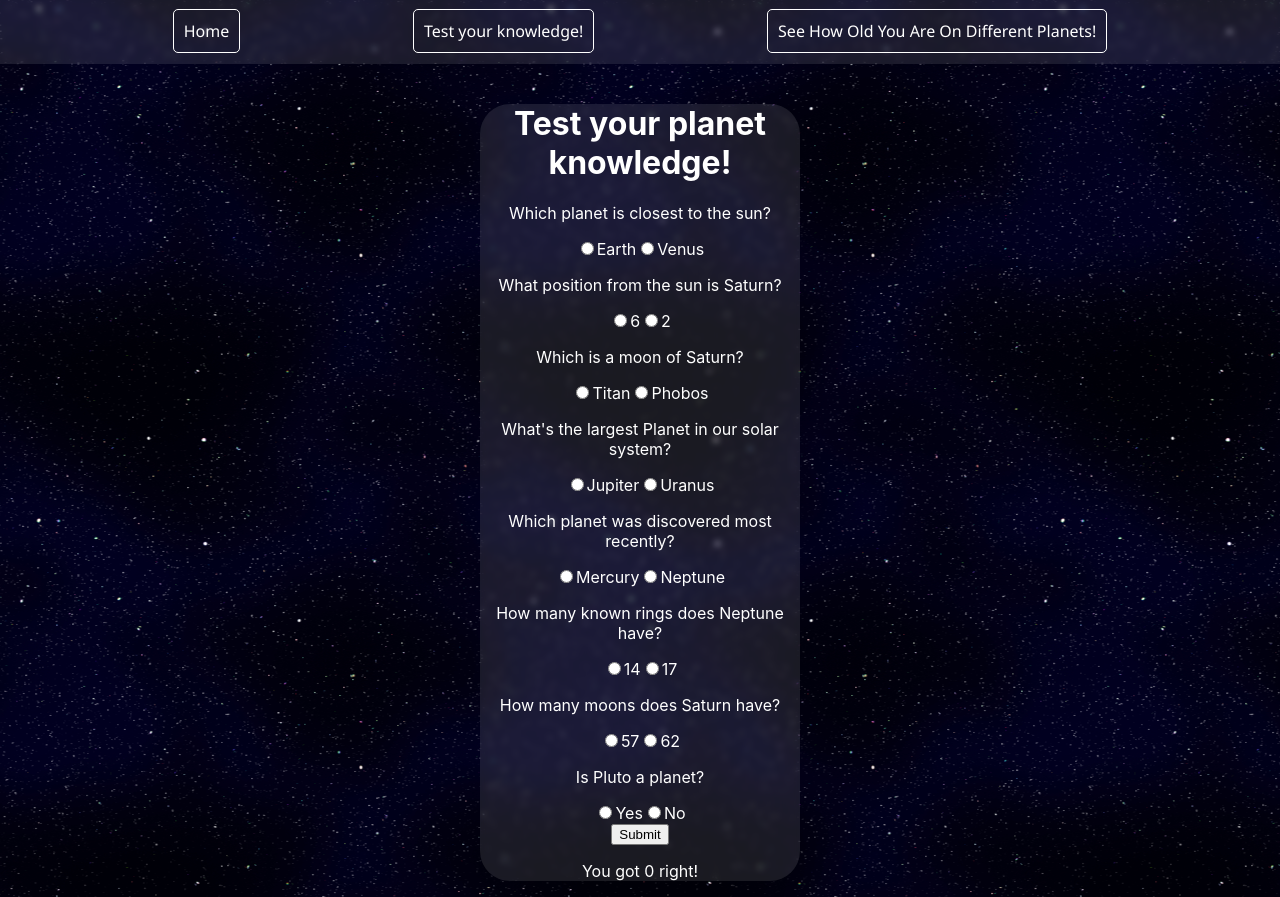
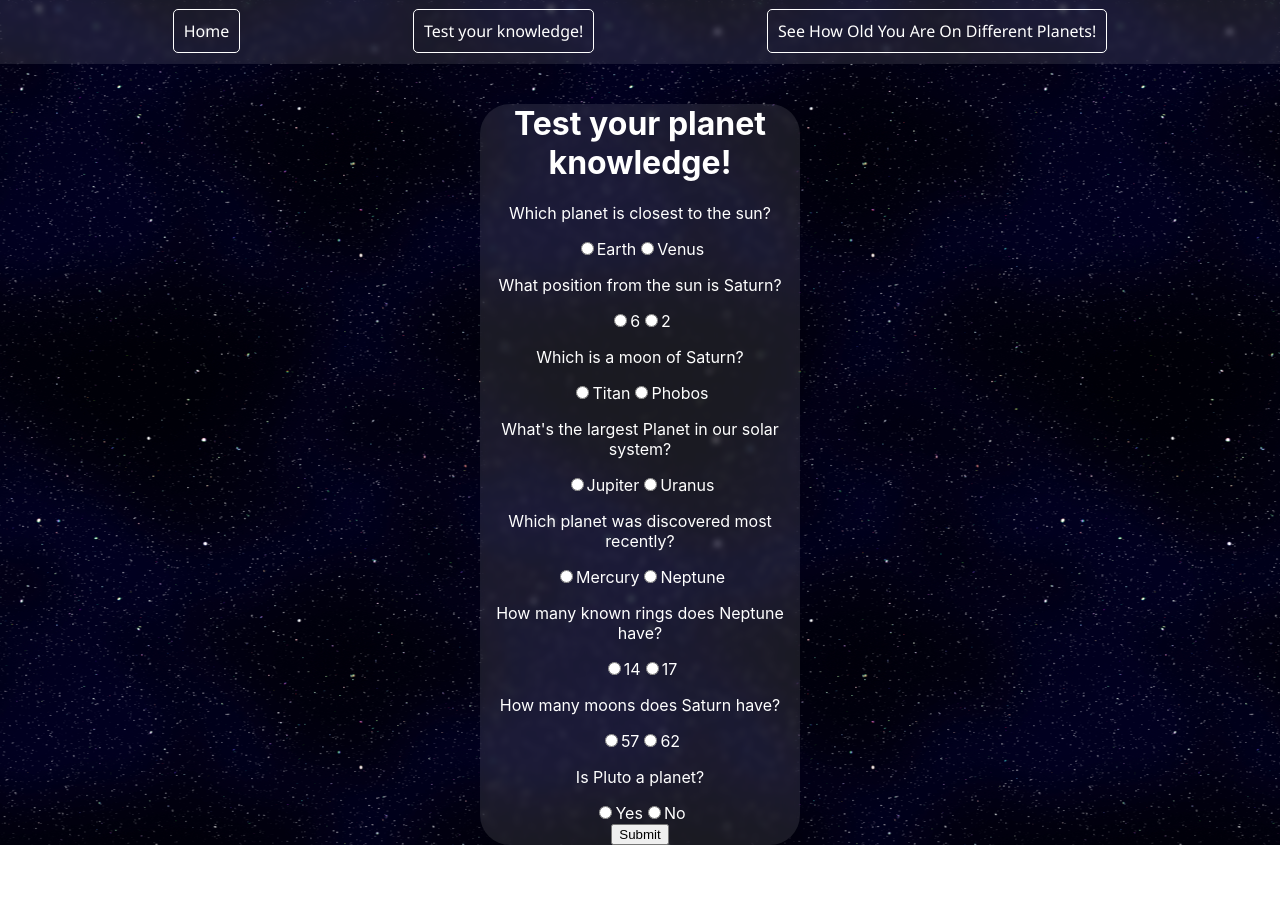
Before and after one commit to jcogan97/planet_edu_project, a React (Create React App) app in the folder client/: page /quiz in a window 1280 px wide. After the commit the page ends 845 px from the top, so only its background shows below. Built offline with nearby package versions, Linux system fonts and the light colour scheme; no server answers.

Commit message:
results now appear on submit

```diff
--- a/client/src/components/Quiz/QuestionList.js
+++ b/client/src/components/Quiz/QuestionList.js
@@ -32,16 +32,24 @@ const QuestionList = ({ questions }) => {
     setNumber(runningTotal)
   };
 
-
-  return (
-    <>
+  if(number >= 1){
+    return (
+      <>
       <form id="form" onSubmit={handleSubmit}>
         {listOfQuestions}
         <input type="submit" />
         <p id="text-is-evil">You got {number} right!</p>
       </form>
-    </>
-  );
+      </>
+    )}
+  else {
+    return(
+      <form id="form" onSubmit={handleSubmit}>
+        {listOfQuestions}
+        <input type="submit" />
+      </form>
+    )
+  }
 }
 
 export default QuestionList;
```
